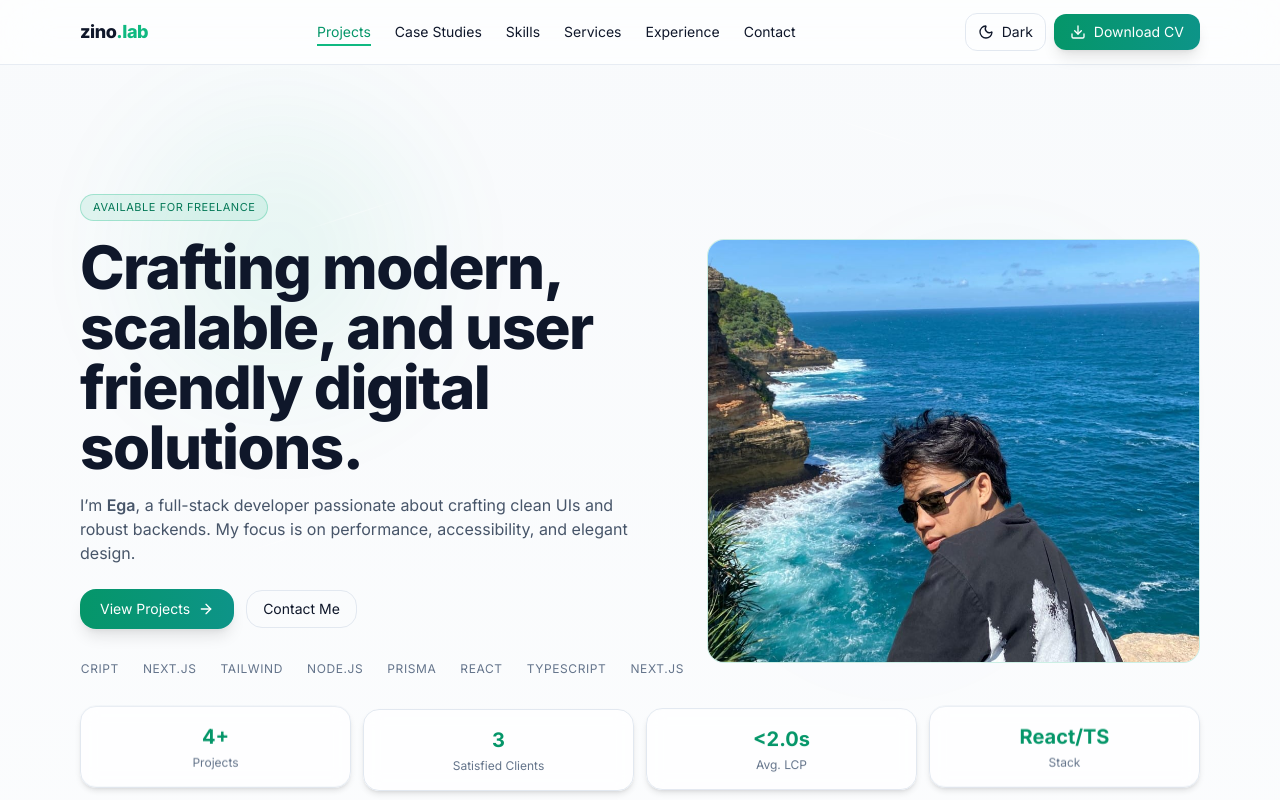
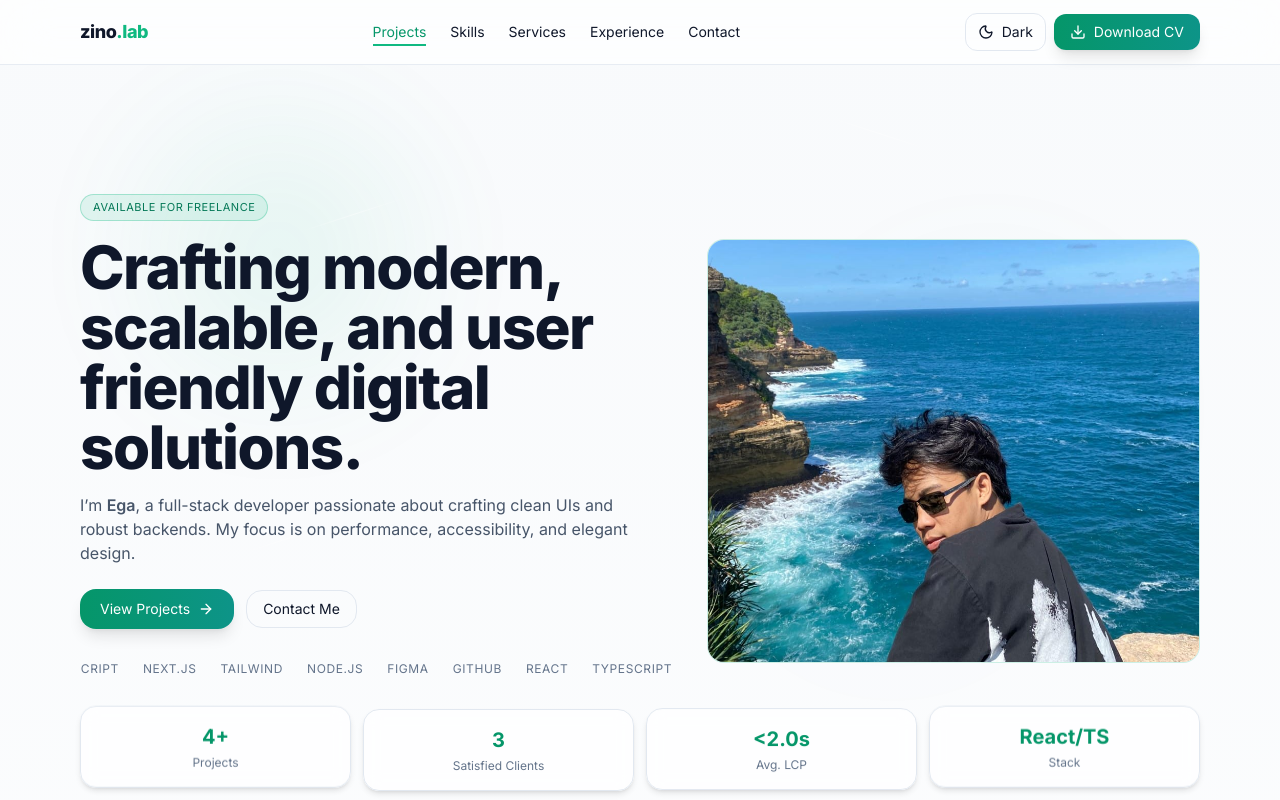
Before and after one commit to xxxZino/My-Portfolio, a React (Vite) app: page / in a window 1280 px wide. Shown: the top 800 px of the page. Built offline with nearby package versions, Linux system fonts and the light colour scheme.

Commit message:
delete something

```diff
--- a/src/Portfolio.tsx
+++ b/src/Portfolio.tsx
@@ -426,7 +426,7 @@ export default function Portfolio() {
 
   const [showAllProjects, setShowAllProjects] = React.useState(false);
 
-  const navIds = React.useMemo(() => ["projects", "case-studies", "skills", "services", "experience", "contact"], []);
+  const navIds = React.useMemo(() => ["projects", "skills", "services", "experience", "contact"], []);
   const [activeId, setActiveId] = React.useState<string>("");
 
   const scrollToId = React.useCallback((id: string) => {
@@ -589,7 +589,7 @@ export default function Portfolio() {
               whileInView={{ opacity: 1, y: 0 }}
               viewport={{ once: true, margin: "-80px" }}
               transition={{ duration: 0.6, ease: "easeOut" }}
-              className="sm:-mr-8 min-w-0"   // <-- FIX: biar teks boleh wrap
+              className="sm:-mr-8 min-w-0"
             >
               <div className="inline-flex items-center gap-2 rounded-full border border-emerald-500/30 bg-emerald-500/10 px-3 py-1 text-[11px] uppercase tracking-wider text-emerald-700 dark:text-emerald-300">
                 Available for freelance
@@ -603,7 +603,7 @@ export default function Portfolio() {
                 Crafting modern, scalable, and user friendly digital solutions.
               </motion.h1>
               <motion.p
-                className="mt-4 text-slate-600 dark:text-slate-300 max-w-prose sm:max-w-xl"  // <-- FIX: sedikit batasi lebar
+                className="mt-4 text-slate-600 dark:text-slate-300 max-w-prose sm:max-w-xl"
                 initial={{ opacity: 0, y: 10 }}
                 whileInView={{ opacity: 1, y: 0 }}
                 transition={{ duration: 0.6, delay: 0.15 }}
@@ -656,13 +656,15 @@ export default function Portfolio() {
                     "Next.js",
                     "Tailwind",
                     "Node.js",
-                    "Prisma",
-                    "React",        // duplicated intentionally for smooth loop
+                    "Figma",
+                    "Github",
+                    "React",
                     "TypeScript",
                     "Next.js",
                     "Tailwind",
                     "Node.js",
-                    "Prisma",
+                    "Figma",
+                    "Github",
                   ].map((t, i) => (
                     <span key={i} className="inline-flex items-center gap-2">
                        {t}
```
